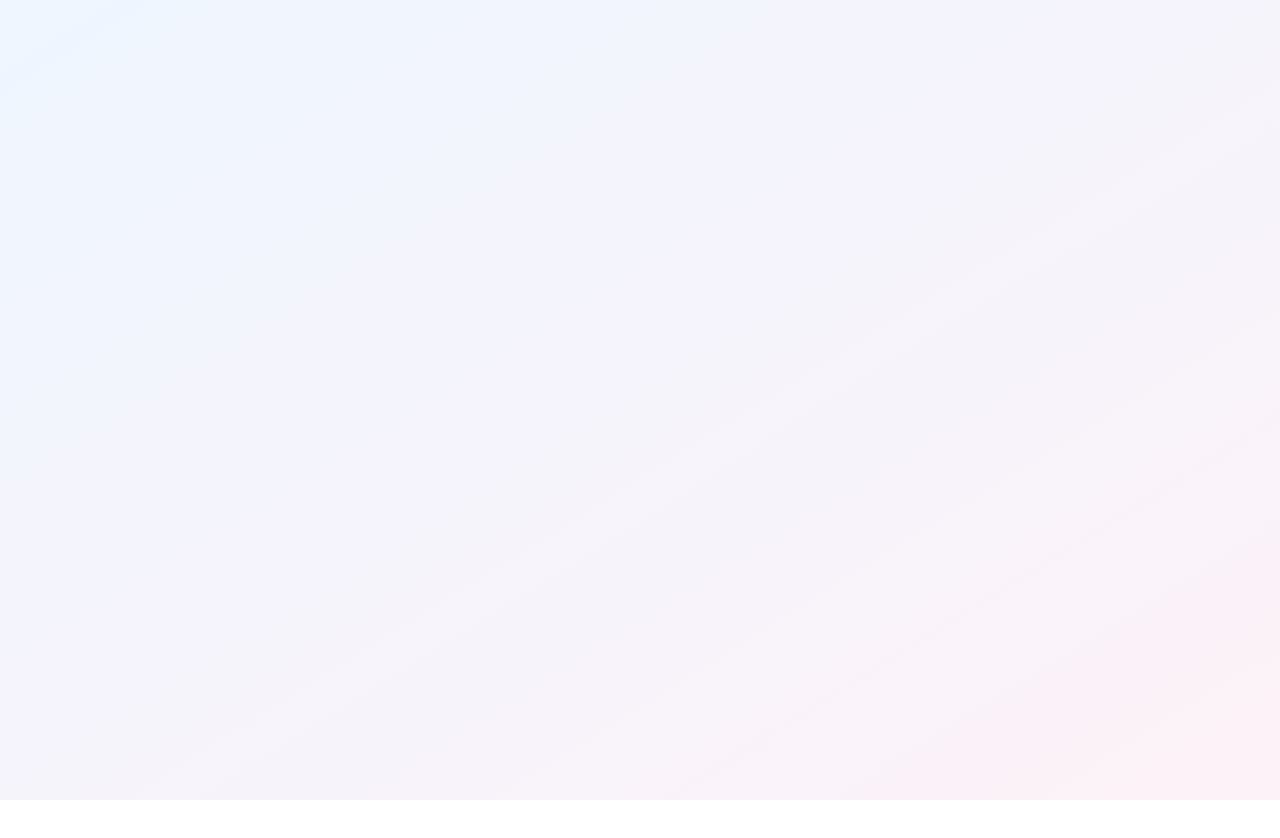
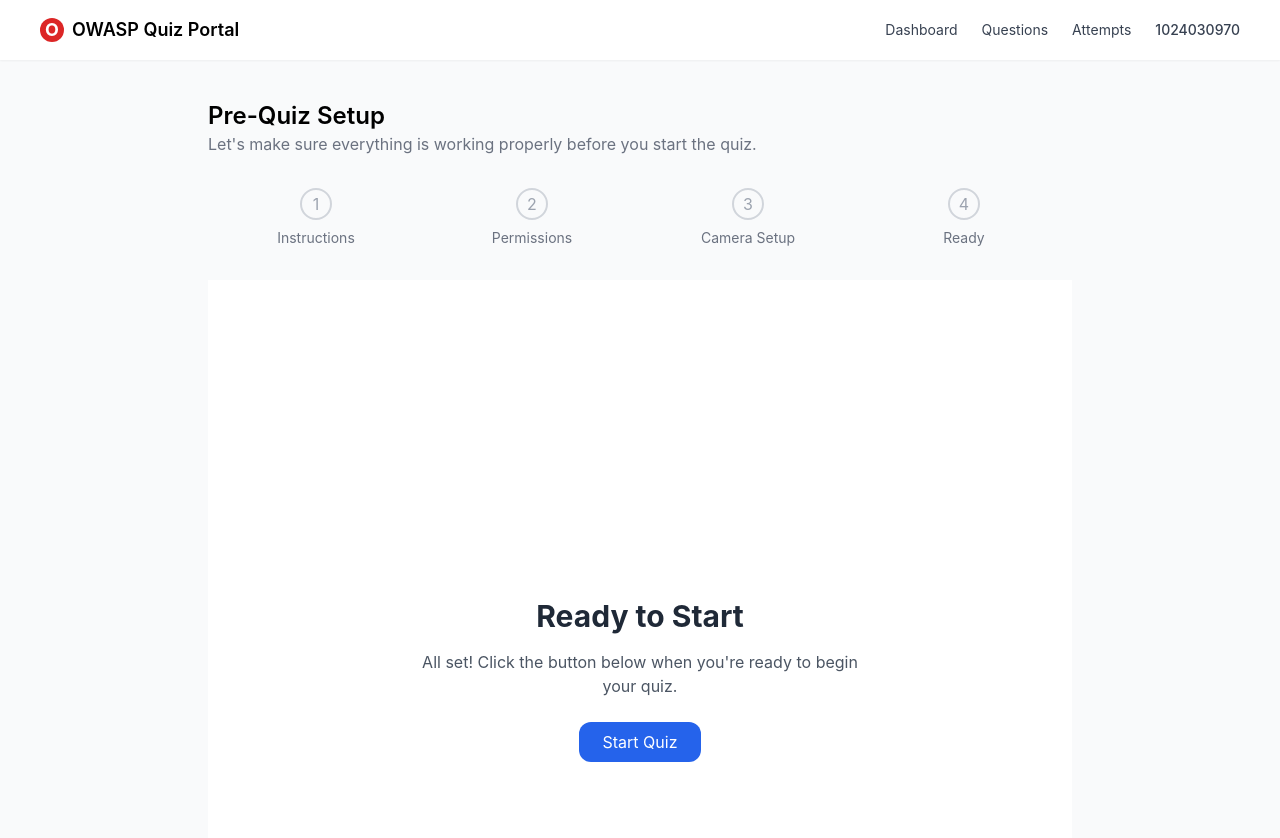
Before and after one commit to akshita264/quiz_portal, a React (Vite) app: page /quiz/preQuizSetup/ready in a window 1280 px wide. Before the commit this address had no page. Shown: the top 838 px of the page. Before the commit the page ends 800 px from the top, so only its background shows below. Built offline with nearby package versions, Linux system fonts and the light colour scheme.

Commit message:
Made all routes for quiz setup

```diff
--- a/src/App.jsx
+++ b/src/App.jsx
@@ -1,10 +1,21 @@
-import React from 'react';
-import { BrowserRouter as Router, Routes, Route, Navigate } from 'react-router-dom';
-import { AuthProvider } from './contexts/AuthContext';
-import ProtectedRoute from './components/ProtectedRoute';
-import Login from './auth/Login';
-import Signup from './auth/Signup';
-import Quiz from './pages/Quiz';
+import React from "react";
+import {
+  BrowserRouter as Router,
+  Routes,
+  Route,
+  Navigate,
+} from "react-router-dom";
+import { AuthProvider } from "./contexts/AuthContext";
+import ProtectedRoute from "./components/ProtectedRoute";
+import Login from "./auth/Login";
+import Signup from "./auth/Signup";
+import Quiz from "./Quiz";
+
+import PreQuizLayout from "./pages/quiz/preQuizSetup/prequizlayout";
+import InstructionsPage from "./pages/quiz/preQuizSetup/instructions";
+import PermissionsPage from "./pages/quiz/preQuizSetup/permissions";
+import CameraSetupPage from "./pages/quiz/preQuizSetup/camerasetup";
+import ReadyPage from "./pages/quiz/preQuizSetup/ready";
 
 function App() {
   return (
@@ -23,7 +34,16 @@ function App() {
                 </ProtectedRoute>
               }
             />
+            {/* Pre-Quiz Setup routes */}
+          <Route path="/quiz/preQuizSetup" element={<PreQuizLayout />}>
+            <Route path="instructions" element={<InstructionsPage />} />
+            <Route path="permissions" element={<PermissionsPage />} />
+            <Route path="camera" element={<CameraSetupPage />} />
+            <Route path="ready" element={<ReadyPage />} />
+          </Route>
+
           </Routes>
+
         </div>
       </Router>
     </AuthProvider>
--- a/src/pages/Quiz.jsx
+++ b/src/Quiz.jsx
@@ -1,5 +1,5 @@
 import React from 'react';
-import { useAuth } from '../contexts/AuthContext';
+import { useAuth } from './contexts/AuthContext';
 
 const Quiz = () => {
   const { user, logout } = useAuth();
--- /dev/null
+++ b/src/pages/quiz/preQuizSetup/camerasetup.jsx
@@ -0,0 +1,14 @@
+import React from "react";
+
+function CameraSetupPage() {
+  return (
+    <div className="p-6 flex flex-col items-center justify-center min-h-screen bg-white">
+      <h1 className="text-3xl font-bold mb-4 text-gray-800">Camera Setup</h1>
+      <p className="text-gray-600">
+        This is where the camera setup and preview will appear.
+      </p>
+    </div>
+  );
+}
+
+export default CameraSetupPage;
--- /dev/null
+++ b/src/pages/quiz/preQuizSetup/instructions.jsx
@@ -0,0 +1,15 @@
+import React from "react";
+
+function InstructionsPage() {
+  return (
+    <div className="p-6 flex flex-col items-center justify-center min-h-screen bg-white">
+      <h1 className="text-3xl font-bold mb-4 text-gray-800">Quiz Instructions</h1>
+      <p className="text-gray-600 text-center max-w-md">
+        Please read the following instructions carefully before starting your quiz.
+        Ensure you are in a quiet environment and your camera and microphone are working.
+      </p>
+    </div>
+  );
+}
+
+export default InstructionsPage;
--- /dev/null
+++ b/src/pages/quiz/preQuizSetup/permissions.jsx
@@ -0,0 +1,15 @@
+import React from "react";
+
+function PermissionsPage() {
+  return (
+    <div className="p-6 flex flex-col items-center justify-center min-h-screen bg-white">
+      <h1 className="text-3xl font-bold mb-4 text-gray-800">Permissions Setup</h1>
+      <p className="text-gray-600 text-center max-w-md">
+        We need access to your camera and microphone to proceed with the quiz.
+        Please grant the necessary permissions when prompted.
+      </p>
+    </div>
+  );
+}
+
+export default PermissionsPage;
--- /dev/null
+++ b/src/pages/quiz/preQuizSetup/prequizlayout.jsx
@@ -0,0 +1,63 @@
+import { Outlet, useLocation } from "react-router-dom";
+
+const steps = [
+  { id: 1, name: "Instructions", path: "/instructions.jsx" },
+  { id: 2, name: "Permissions", path: "/permissions.jsx" },
+  { id: 3, name: "Camera Setup", path: "/camerasetup.jsx" },
+  { id: 4, name: "Ready", path: "/ready.jsx" },
+];
+
+export default function PreQuizLayout() {
+  const location = useLocation();
+
+  return (
+    <div className="min-h-screen bg-gray-50">
+      <header className="flex items-center justify-between px-10 py-4 bg-white shadow-sm">
+        <div className="flex items-center gap-2 font-semibold text-lg">
+          <div className="bg-red-600 text-white font-bold rounded-full w-6 h-6 flex items-center justify-center">O</div>
+          <span>OWASP Quiz Portal</span>
+        </div>
+        <nav className="flex gap-6 text-gray-700 text-sm">
+          <span>Dashboard</span>
+          <span>Questions</span>
+          <span>Attempts</span>
+          <span className="font-medium">1024030970</span>
+        </nav>
+      </header>
+
+      <main className="max-w-4xl mx-auto mt-10 px-4">
+        <h2 className="text-2xl font-semibold">Pre-Quiz Setup</h2>
+        <p className="text-gray-500 mb-8">
+          Let's make sure everything is working properly before you start the quiz.
+        </p>
+
+        {/* Progress bar */}
+        <div className="flex justify-between mb-8">
+          {steps.map((step) => {
+            const active = location.pathname.includes(step.path.split("/").pop());
+            return (
+              <div key={step.id} className="flex flex-col items-center flex-1">
+                <div
+                  className={`flex items-center justify-center w-8 h-8 rounded-full border-2 ${
+                    active ? "bg-blue-600 text-white border-blue-600" : "border-gray-300 text-gray-400"
+                  }`}
+                >
+                  {step.id}
+                </div>
+                <span
+                  className={`mt-2 text-sm ${
+                    active ? "text-blue-600 font-medium" : "text-gray-500"
+                  }`}
+                >
+                  {step.name}
+                </span>
+              </div>
+            );
+          })}
+        </div>
+
+        <Outlet />
+      </main>
+    </div>
+  );
+}
--- /dev/null
+++ b/src/pages/quiz/preQuizSetup/ready.jsx
@@ -0,0 +1,17 @@
+import React from "react";
+
+function ReadyPage() {
+  return (
+    <div className="p-6 flex flex-col items-center justify-center min-h-screen bg-white">
+      <h1 className="text-3xl font-bold mb-4 text-gray-800">Ready to Start</h1>
+      <p className="text-gray-600 text-center max-w-md mb-6">
+        All set! Click the button below when you're ready to begin your quiz.
+      </p>
+      <button className="px-6 py-2 bg-blue-600 text-white rounded-xl hover:bg-blue-700 transition">
+        Start Quiz
+      </button>
+    </div>
+  );
+}
+
+export default ReadyPage;
```
